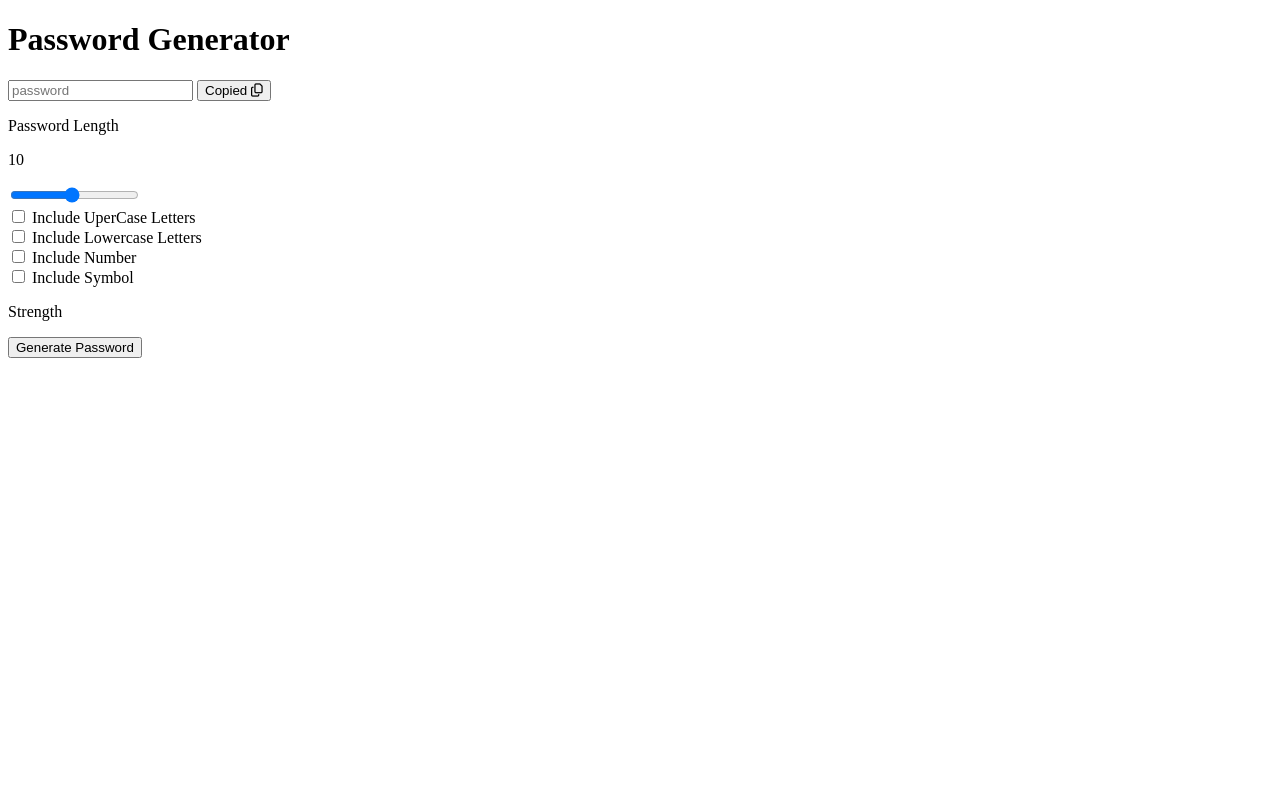
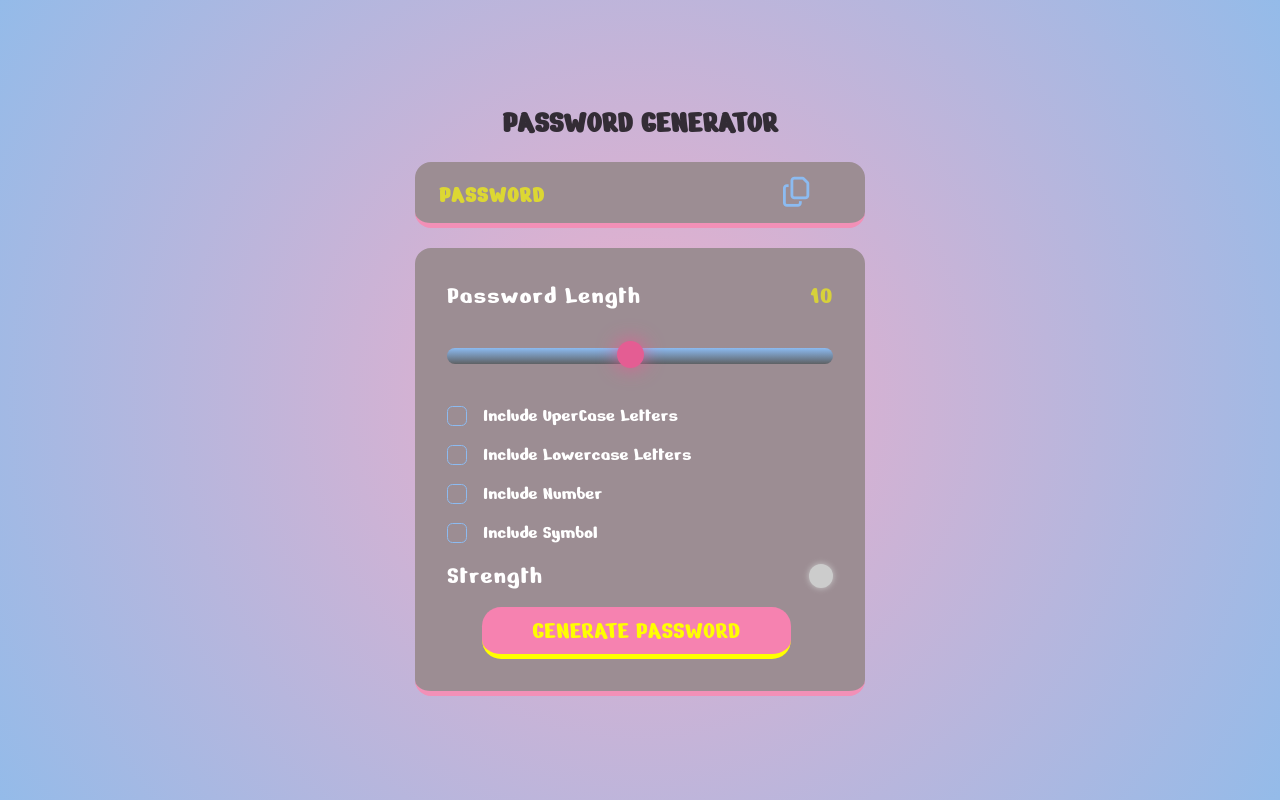
Before and after one commit to pandeyroopam/Password_Generator, a plain HTML site: page index.html in a window 1280 px wide. Drawn offline with Linux system fonts and the light colour scheme.

Commit message:
added the css file and done some changes in html and js file

```diff
--- a/index.html
+++ b/index.html
@@ -5,18 +5,22 @@
     <meta name="viewport" content="width=device-width, initial-scale=1.0">
     <title>Password Generator</title>
     <link rel="stylesheet" href="https://cdnjs.cloudflare.com/ajax/libs/font-awesome/6.6.0/css/all.min.css">
+      <link rel="stylesheet" href="style.css">
+      <link rel="preconnect" href="https://fonts.googleapis.com">
+      <link rel="preconnect" href="https://fonts.gstatic.com" crossorigin>
+      <link href="https://fonts.googleapis.com/css2?family=Nerko+One&display=swap" rel="stylesheet">
 </head>
 <body>
     <div class="container">
 
         <h1>Password Generator</h1>
 
-        <div class="display-container">
+        <div class="displayContainer">
 
             <input readonly placeholder="password " class="display">
 
             <button data-copy>
-            <span data-copyMesg >Copied</span>
+            <span class="tooltip" ></span>
             <i class="fa-regular fa-copy"></i>
            </button>
 
@@ -34,36 +38,37 @@
               <input type="range" min="1" max="20" class="slider" step="1 ">
 
                <!-- checkBoxes -->
-                <div>
+                <div class="check">
                     <input type="checkbox" id="uppercase">
                     <label for="uppercase">Include UperCase Letters</label>
                 </div>
 
-                <div>
+                <div  class="check">
                     <input type="checkbox" id="lowercase">
                     <label for="lowercase"> Include Lowercase Letters</label>
                 </div>
 
-                <div>
+                <div  class="check">
                     <input type="checkbox" id="number">
                     <label for="number"> Include Number</label>
                 </div>
 
-                <div>
+                <div  class="check">
                     <input type="checkbox" id="Symbol">
                     <label for="Symbols">Include Symbol</label>
                 </div>
 
                 <!-- strength section  -->
 
-                <div class="streng container">
+                <div class="strength-container">
                     <p>Strength</p>
                     <div class="indicator"></div>
                 </div>
 
                 <!-- generate password -->
 
-                <button class="generate"> Generate Password </button>
+                <button class="generate">
+                    <span class="btnText">Generate Password</span> </button>
 
          </div>
     </div>
--- a/script.js
+++ b/script.js
@@ -3,7 +3,7 @@ const inputSlider = document.querySelector(".slider");
 const passwordDisplay = document.querySelector(".display");
 
 const copyBtn = document.querySelector("[data-copy]");
-const copyMsg = document.querySelector("[data-copyMesg]");
+const tooltip = document.querySelector(".tooltip");
 const upperCase = document.querySelector("#uppercase");
 const lowerCase = document.querySelector("#lowercase");
 const number = document.querySelector("#number");
@@ -20,20 +20,31 @@ console.log(indicator);
 let password = "";
 let passwordLength = 10;
 let checkCount = 0;
-// set strength circle color to grey
 handleSlider();
 // set passwordLength
+// set strength circle color to grey
+ setIndicator("#ccc");
 
 // the only function of handle slider is to reflect the value of passwordLength on screen
 function handleSlider(){
   inputSlider.value = passwordLength;
   lengthDisplay.innerText = passwordLength;
 //   remaining part
-}
+ // Set the background size of the slider to reflect the chosen length visually
+ const min = inputSlider.min;
+ const max = inputSlider.max;
+
+ // Calculate the background size percentage based on the password length
+  // Calculate the percentage
+  const percentage = ((passwordLength - min) * 100) / (max - min);
+
+  // Update the slider's background size
+  inputSlider.style.backgroundSize = `${percentage}% 100%`;}
 
 function setIndicator(color){
         indicator.style.backgroundColor = color;
         // shadow
+        indicator.style.boxShadow = `0px 0px 6px ${color}`;
 }
 
 function getRandomInteger(min, max){
@@ -83,17 +94,17 @@ function calculateStrength(){
 async function copyContent(){
     try{
         await navigator.clipboard.writeText(passwordDisplay.value);
-        copyMsg.innerText = "Copied";
+        tooltip.innerText = "Copied";
     }
     catch(e){
-       copyMsg.innerText = "Failed";
+       tooltip.innerText = "Failed";
     }
 
     // to make copyMsg visisble
-      copyMsg.classList.add("active");
+      tooltip.classList.add("active");
 
       setTimeout(() => {
-        copyMsg.classList.remove("active")
+        tooltip.classList.remove("active")
       }, 2000);
 }
 
--- /dev/null
+++ b/style.css
@@ -0,0 +1,248 @@
+*{
+    padding: 0;
+    margin: 0;
+    box-sizing: border-box;
+    font-family: "Nerko One", cursive;
+
+}
+/* .nerko-one-regular { */
+    /* font-family: "Nerko One", cursive;
+    font-weight: 400;
+    font-style: normal;
+  } */
+
+
+  body{
+    width: 100vw;
+    height: 100vh;
+    display: flex;
+    justify-content: center;
+    align-items: center;
+    flex-direction: column;
+    gap: 10px;
+    background: rgb(238,174,202);
+    background: radial-gradient(circle, rgba(238,174,202,1) 0%, rgba(148,187,233,1) 100%);
+  }
+
+  .container{
+     width: 90%;
+     max-width: 450px;
+  }
+
+    h1{
+       font-size: 2rem;
+       /* width: 25%; */
+       text-transform: uppercase;
+       opacity: 0.75;
+       text-align: center ;
+       line-height: 1.2 ;
+    }
+
+    .displayContainer{
+        position: relative;
+        background-color:  rgb(156, 141, 147);
+        border-radius: 1rem;
+        margin-top: 20px;
+        margin-bottom: 20px;
+        border-bottom: 0.35rem solid rgb(242, 144, 183) ;
+        padding-top:0.35rem ;
+    }
+
+    .display{
+        width: 100%;
+        padding: 0.8rem 0.8rem ;
+        background-color: transparent;
+        font-weight: 600;
+        font-size: 1.5rem;
+        line-height: 30px;
+        letter-spacing: 1px;
+        padding-right: 3.25rem;
+         border: none ;
+    }
+
+    .display::placeholder{
+        position: absolute;
+        top: 50%;
+        left: 1.5rem;
+        font-size: 1.5rem;
+        line-height: 30px;
+        color: yellow;
+        opacity: 0.65;
+        text-transform: uppercase;
+         transform: translateY(-50%);
+    }
+
+    .displayContainer button{
+        position: absolute;
+        top: 50%;
+        right: 1.5rem;
+        width: 20%;
+        height: 100%;
+        background-color: transparent;
+        border: none;
+        transform: translateY(-50%);
+    }
+    .displayContainer i{
+        color: rgb(140, 187, 241);
+        font-size: 30px;
+
+    }
+
+    .input-container{
+        width: 100%;
+        background-color:  rgb(156, 141, 147);
+        padding: 2rem;
+        border-bottom: 0.35rem solid rgb(242, 144, 183) ;
+        border-radius: 1rem;
+
+    }
+  .length{
+    display: flex;
+    justify-content: space-between;
+    align-items: center ;
+    color: white;
+    font-size: 1.6rem;
+    letter-spacing: 1px;
+    margin-bottom: 5px;
+  }
+
+  .length p:nth-child(2){
+    color: yellow;
+    opacity: 0.6;
+
+  }
+
+  .strength-container{
+    display: flex;
+    justify-content: space-between;
+    align-items: center;
+    color: white;
+    font-size: 1.6rem;
+    letter-spacing: 1px;
+  }
+
+  .indicator{
+       width: 1.5rem;
+       height: 1.5rem;
+       border-radius: 50%;
+  }
+
+  .input-container button{
+    width: 80%;
+    margin-left: 9%;
+    margin-top: 1rem;
+    background-color: rgb(246, 130, 176);
+    border: none;
+    border-radius: 1.2rem;
+    padding: 0.5rem;
+    font-size: 1.6rem;
+    border-bottom: 0.35rem solid yellow ;
+    text-transform: uppercase;
+
+  }
+
+  .check{
+    display: flex;
+    align-items: center;
+    margin: 1rem 0;
+    gap: 0 1rem;
+    font-size: 1.2rem;
+    color: white;
+  }
+
+   .check input{
+    appearance: none ;
+    width: 20px;
+    height: 20px;
+    border:1px solid rgb(140, 187, 241)  ;
+    position: relative;
+    cursor: pointer;
+    border-radius: 0.35rem;
+   }
+
+   .check input:checked{
+    background-color:rgb(140, 187, 241)   ;
+   }
+
+   .check input:checked::before {
+    content: '✓' ;
+    position: absolute;
+    color: rgb(228, 93, 147)  ;
+    font-size: 1.05rem;
+    font-weight: 800;
+    left: 50%;
+    top: -3.5px;
+    transform: translateX(-50%);
+   }
+
+   .check label{
+    color: white;
+   }
+
+   .slider{
+    appearance: none;
+    width: 100%;
+    border: none;
+    height: 1rem;
+    cursor: pointer;
+    background-image:linear-gradient(rgb(140, 187, 241), rgb(94, 97, 100) )   ;
+    border-radius: 1rem;
+    margin-top: 2rem;
+    margin-bottom: 1.5rem;
+
+   }
+
+   /* sudo element selector through which we can select thumb */
+   .slider::-webkit-slider-thumb{
+    position: relative ;
+      appearance: none;
+      height: 1.7rem;
+      width: 1.7rem;
+      border-radius: 50%;
+   margin-top: -3px;
+      background-color:rgb(228, 93, 147)   ;
+      box-shadow: 0px 0px 20px 0px rgb(228, 93, 147) ;
+      transition: all 100ms ease-in;
+   }
+
+   .slider:focus{
+    outline: 3px solid rgb(228, 93, 147)  ;
+   }
+
+   .slider::-webkit-slider-thumb:hover {
+    outline: 2px solid rgb(228, 93, 147) ;
+    background-color: black;
+    box-shadow: 0px 0px 20px 0px rgb(228, 93, 147) ;
+
+   }
+
+   .tooltip{
+    position: absolute;
+    background-color: rgb(228, 93, 147) ;
+    color: rgb(140, 187, 241);
+    font-size: 1.25rem;
+    top: -25px;
+    left: 0px;
+   padding: 5px 10px;
+    border-radius: 1rem;
+    opacity: 0;
+    transform: scale(0);
+    transform-origin: bottom;
+    transition: all 250ms ease-in;
+   }
+
+   .tooltip.active{
+    z-index: 5;
+    opacity: 1;
+    transform: scale(1);
+   }
+  .btnText{
+    color: yellow;
+  }
+
+  /* .slider::-webkit-slider-runnable-track {
+    width: 100%;
+    height: 1rem;
+    background: transparent;
+} */
+  /* moze range thumb for fire fox */
```
